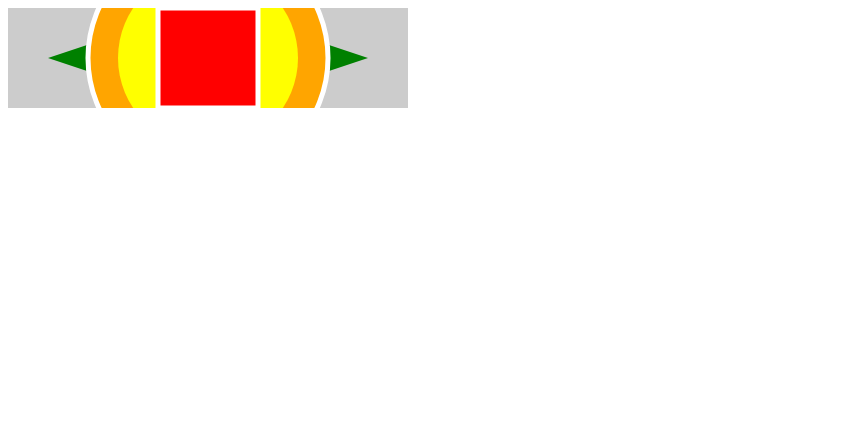
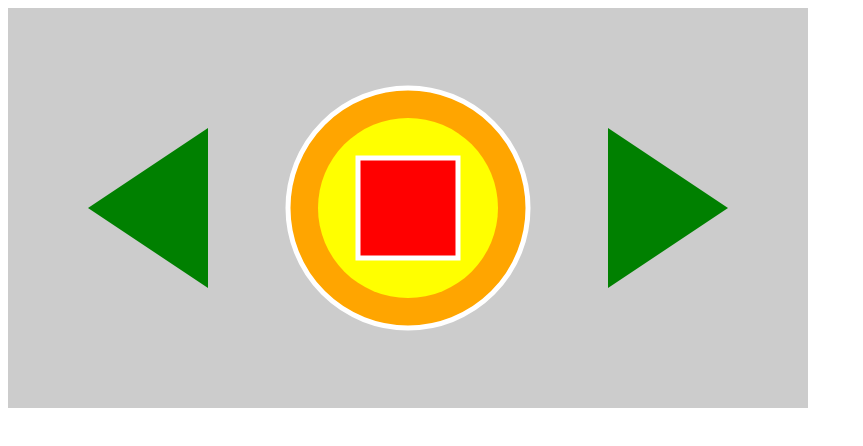
Before and after one commit to adityabrp87/adityamulon, a plain HTML site: page praktikum_1_1700016087.html in a window 1280 px wide. Shown: the whole page, without its empty margins (0-863 px from the left). Drawn offline with Linux system fonts and the light colour scheme.

Commit message:
Update praktikum_1_1700016087.html

```diff
--- a/praktikum_1_1700016087.html
+++ b/praktikum_1_1700016087.html
@@ -9,7 +9,7 @@
  </style>
 
 <body>
- <canvas width="400" height="100" id='canvas'></canvas>
+ <canvas width="800" height="400" id='canvas'></canvas>
     <script type="text/javascript">
             var c=document.getElementById('canvas');
             var ctx=c.getContext('2d');
```
